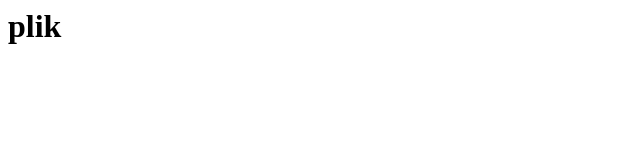
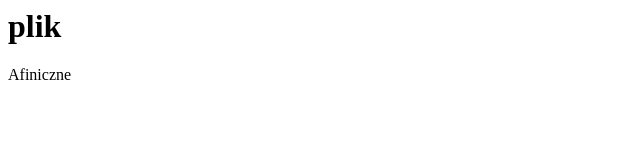
Before and after one commit to KubaZ05/nowerepozytorium, a plain HTML site: page index.html in a window 1280 px wide. Shown: the full height of the page, 0-640 px from the left. Drawn offline with Linux system fonts and the light colour scheme.

Commit message:
2 funkcja w index

```diff
--- a/index.html
+++ b/index.html
@@ -1 +1,2 @@
 <h1>plik</h1>
+<p>Afiniczne</p>
```
